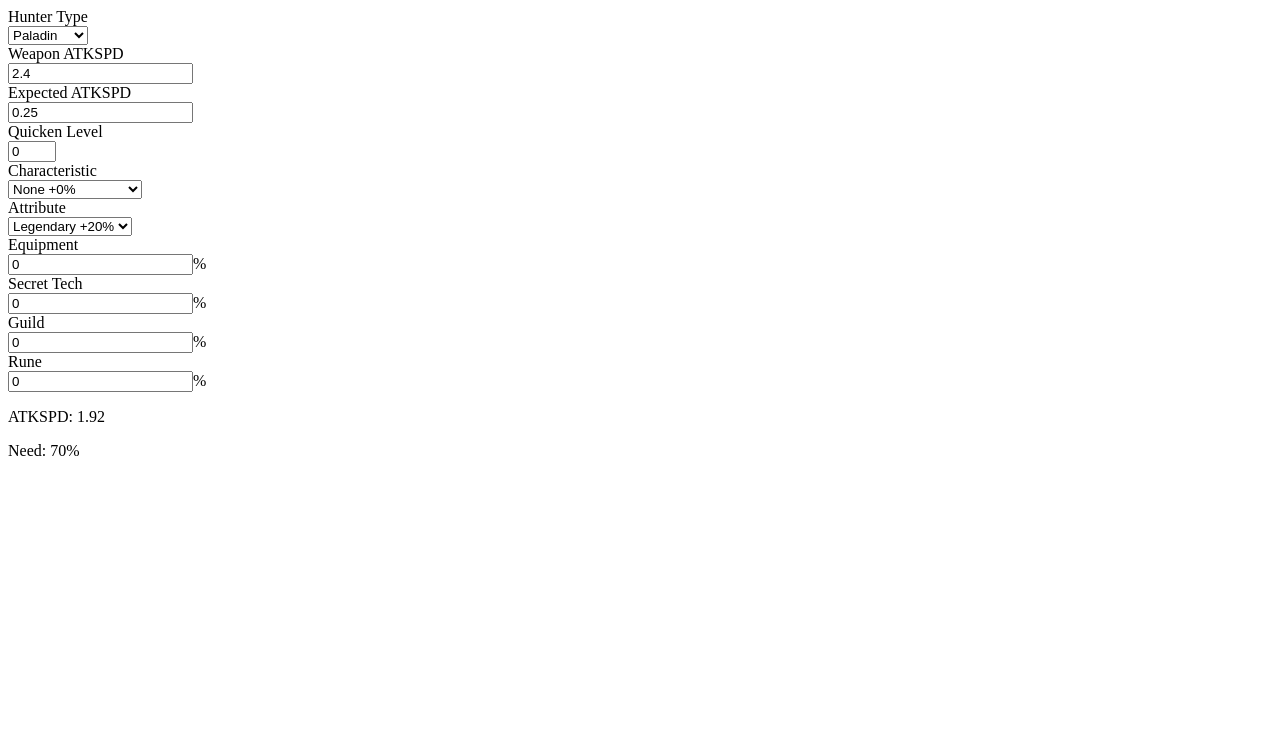
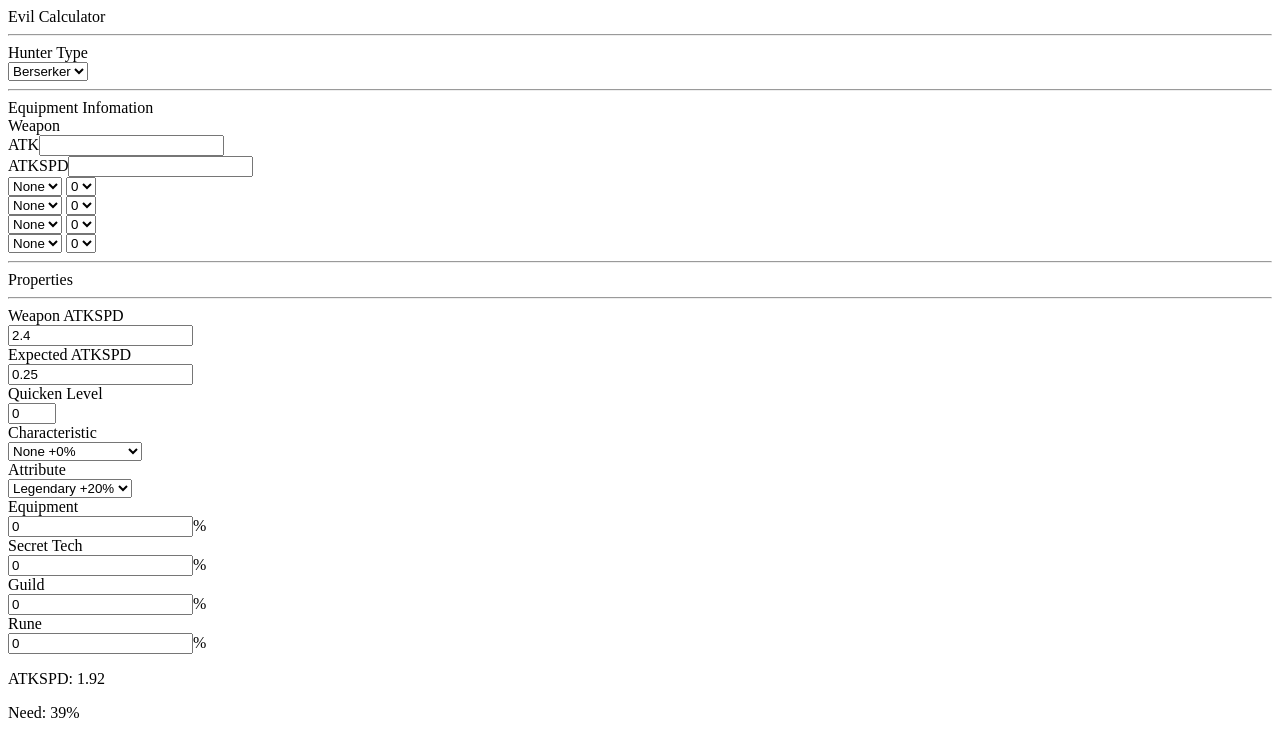
Before and after one commit to AmblingBunny/evil-calculator, a plain HTML site: page docs/index.html in a window 1280 px wide. Drawn offline with Linux system fonts and the light colour scheme.

Commit message:
Update index.html

```diff
--- a/docs/index.html
+++ b/docs/index.html
@@ -12,15 +12,48 @@
 
 <body>
     <div id="atkspd_input">
+        <div>Evil Calculator</div>
+        <hr>
+
         <div>Hunter Type</div>
         <div>
             <select id="hunter_type" onchange="evil_calc()">
                 <option value="4">Berserker</option>
                 <option value="1">Ranger</option>
                 <option value="1">Sorcerer</option>
-                <option value="1" selected>Paladin</option>
+                <option value="1">Paladin</option>
             </select>
         </div>
+        <hr>
+
+        <div>Equipment Infomation</div>
+        <div>
+            <div>Weapon</div>
+            <div>ATK<input></div>
+            <div>ATKSPD<input></div>
+            <div>
+                <select><option>None</option></select>
+                <select><option>0</option></select>
+            </div>
+            <div>
+                <select><option>None</option></select>
+                <select><option>0</option></select>
+            </div>
+            <div>
+                <select><option>None</option></select>
+                <select><option>0</option></select>
+            </div>
+            <div>
+                <select><option>None</option></select>
+                <select><option>0</option></select>
+            </div>
+        </div>
+        <hr>
+
+        <div>Properties</div>
+        <hr>
+
+
         <div>Weapon ATKSPD</div>
         <div><input type="text" id="atkspd_weapon" value="2.4" onblur="evil_calc()"></div>
         <div>Expected ATKSPD</div>
```
